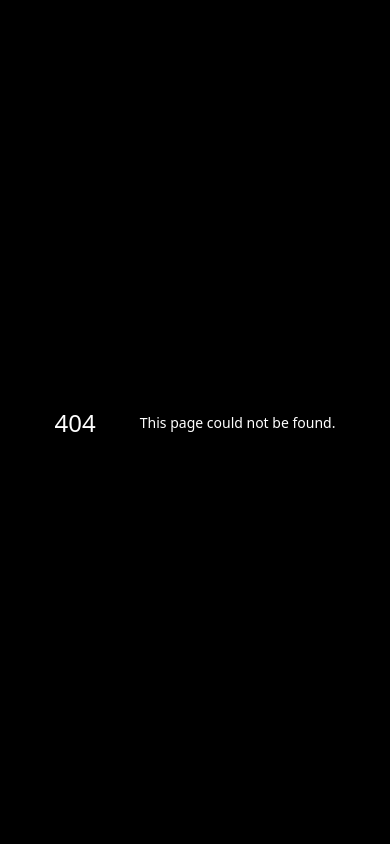
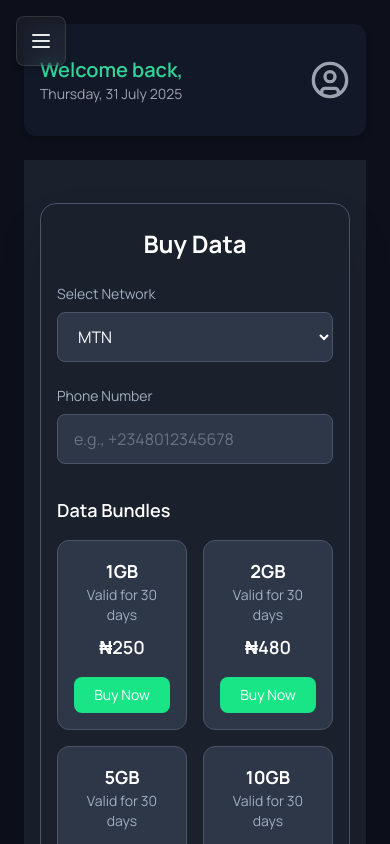
Before and after one commit to JelelAhmed/loyatee, a Next.js app: page /dashboard/buy-data in a window 390 px wide. Before the commit this address had no page. Shown: the top 844 px of the page. Built offline with nearby package versions, Linux system fonts and the light colour scheme.

Commit message:
adding buy data for mobile and desktop

```diff
--- /dev/null
+++ b/app/dashboard/buy-data/page.tsx
@@ -0,0 +1,147 @@
+"use client";
+
+import { useState } from "react";
+import Button from "@/components/ui/Button";
+
+const dataBundles = [
+  { size: "1GB", price: 250 },
+  { size: "2GB", price: 480 },
+  { size: "5GB", price: 1200 },
+  { size: "10GB", price: 2300 },
+];
+
+export default function BuyDataPage() {
+  const [phone, setPhone] = useState("");
+  const [network, setNetwork] = useState("MTN");
+  const [selected, setSelected] = useState(null);
+  const [showModal, setShowModal] = useState(false);
+
+  const handleBuy = (bundle: any) => {
+    if (!phone) return alert("Please enter a phone number.");
+    setSelected(bundle);
+    setShowModal(true);
+  };
+
+  const confirmPurchase = () => {
+    console.log("Confirming purchase", selected);
+    setShowModal(false);
+  };
+
+  return (
+    <div className="relative z-10 flex flex-col min-h-screen bg-[var(--navy-blue)] text-white">
+      <main className="flex-grow flex items-center justify-center p-4">
+        <div className="w-full max-w-md bg-[var(--navy-blue)] backdrop-blur-sm rounded-2xl px-4 py-6 sm:p-6 md:p-8 shadow-2xl border border-[var(--border-color)]">
+          <h2 className="text-2xl sm:text-3xl font-bold mb-6 text-center text-white">
+            Buy Data
+          </h2>
+
+          <form className="space-y-6">
+            {/* Network Selector */}
+            <div>
+              <label
+                htmlFor="network"
+                className="block text-sm font-medium text-[var(--text-secondary)] mb-2"
+              >
+                Select Network
+              </label>
+              <select
+                id="network"
+                value={network}
+                onChange={(e) => setNetwork(e.target.value)}
+                className="w-full bg-[var(--dark-navy)] text-white border border-[var(--border-color)] rounded-lg py-3 px-4 focus:outline-none focus:ring-2 focus:ring-[var(--emerald-green)]"
+              >
+                {["MTN", "Glo", "Airtel", "9mobile"].map((net) => (
+                  <option
+                    key={net}
+                    value={net}
+                    className="bg-[var(--dark-navy)] text-white"
+                  >
+                    {net}
+                  </option>
+                ))}
+              </select>
+            </div>
+
+            {/* Phone Number */}
+            <div>
+              <label
+                htmlFor="phone"
+                className="block text-sm font-medium text-[var(--text-secondary)] mb-2"
+              >
+                Phone Number
+              </label>
+              <input
+                id="phone"
+                type="tel"
+                value={phone}
+                onChange={(e) => setPhone(e.target.value)}
+                placeholder="e.g., +2348012345678"
+                className="w-full bg-[var(--dark-navy)] text-white placeholder-gray-500 border border-[var(--border-color)] rounded-lg py-3 px-4 focus:outline-none focus:ring-2 focus:ring-[var(--emerald-green)]"
+              />
+            </div>
+
+            {/* Data Bundles */}
+            {/* Data Bundles */}
+            <div className="pt-2 space-y-4">
+              <h3 className="text-lg font-semibold text-white">Data Bundles</h3>
+              <div className="grid grid-cols-2 gap-4">
+                {dataBundles.map((bundle) => (
+                  <div
+                    key={bundle.size}
+                    className="bg-[var(--dark-navy)] border border-[var(--border-color)] p-4 rounded-xl text-center flex flex-col justify-between hover:shadow-lg transition-transform duration-300 hover:scale-[1.02]"
+                  >
+                    <div>
+                      <p className="font-bold text-lg">{bundle.size}</p>
+                      <p className="text-sm text-[var(--text-secondary)]">
+                        Valid for 30 days
+                      </p>
+                      <p className="font-semibold text-lg mt-2 text-white">
+                        ₦{bundle.price}
+                      </p>
+                    </div>
+                    <Button
+                      type="button"
+                      onClick={() => handleBuy(bundle)}
+                      variant="primary"
+                      className="mt-4 w-full text-sm sm:text-base"
+                    >
+                      Buy Now
+                    </Button>
+                  </div>
+                ))}
+              </div>
+            </div>
+          </form>
+        </div>
+      </main>
+
+      {/* Confirmation Modal */}
+      {showModal && (
+        <div className="fixed inset-0 bg-black/70 flex items-center justify-center z-50 p-4">
+          <div className="bg-[var(--dark-navy)] border border-[var(--border-color)] rounded-2xl p-6 sm:p-8 shadow-lg w-full max-w-sm text-center">
+            <p className="mb-6 text-base sm:text-lg text-white">
+              Confirm purchase of <strong>{selected?.size}</strong> for{" "}
+              <strong>{phone}</strong> on <strong>{network}</strong>?
+            </p>
+            <div className="flex flex-col sm:flex-row justify-center gap-4">
+              <Button
+                variant="ghost"
+                className="w-full"
+                onClick={() => setShowModal(false)}
+              >
+                Cancel
+              </Button>
+              <Button
+                variant="primary"
+                className="w-full"
+                onClick={confirmPurchase}
+              >
+                Confirm
+              </Button>
+            </div>
+          </div>
+        </div>
+      )}
+    </div>
+  );
+}
--- /dev/null
+++ b/components/ui/Button.tsx
@@ -0,0 +1,30 @@
+// components/ui/Button.tsx
+import { cn } from "@/lib/utils";
+import { ButtonHTMLAttributes } from "react";
+
+interface ButtonProps extends ButtonHTMLAttributes<HTMLButtonElement> {
+  variant?: "primary" | "ghost";
+}
+
+export default function Button({
+  children,
+  className,
+  variant = "primary",
+  ...props
+}: ButtonProps) {
+  return (
+    <button
+      className={cn(
+        "transition font-medium px-4 py-2 rounded-lg",
+        variant === "primary" &&
+          "bg-[var(--emerald-green)] text-white hover:bg-[var(--button-primary-hover)]",
+        variant === "ghost" &&
+          "bg-transparent text-white border border-[var(--border-color)] hover:bg-[var(--hover-bg)]",
+        className
+      )}
+      {...props}
+    >
+      {children}
+    </button>
+  );
+}
--- a/styles/globals.css
+++ b/styles/globals.css
@@ -30,7 +30,9 @@
     134,
     0.1
   ); /* Hover effect background - nav items, buttons */
-  --danger-color: #ef4444; /* Tailwind's red-500 */
+  --input-bg-color: rgba(255, 255, 255, 0.05);
+  --button-primary-hover: #14cc74;
+  --card-solid-bg: #202836; /* Darker solid card/modal background */
 }
 
 body {
```
